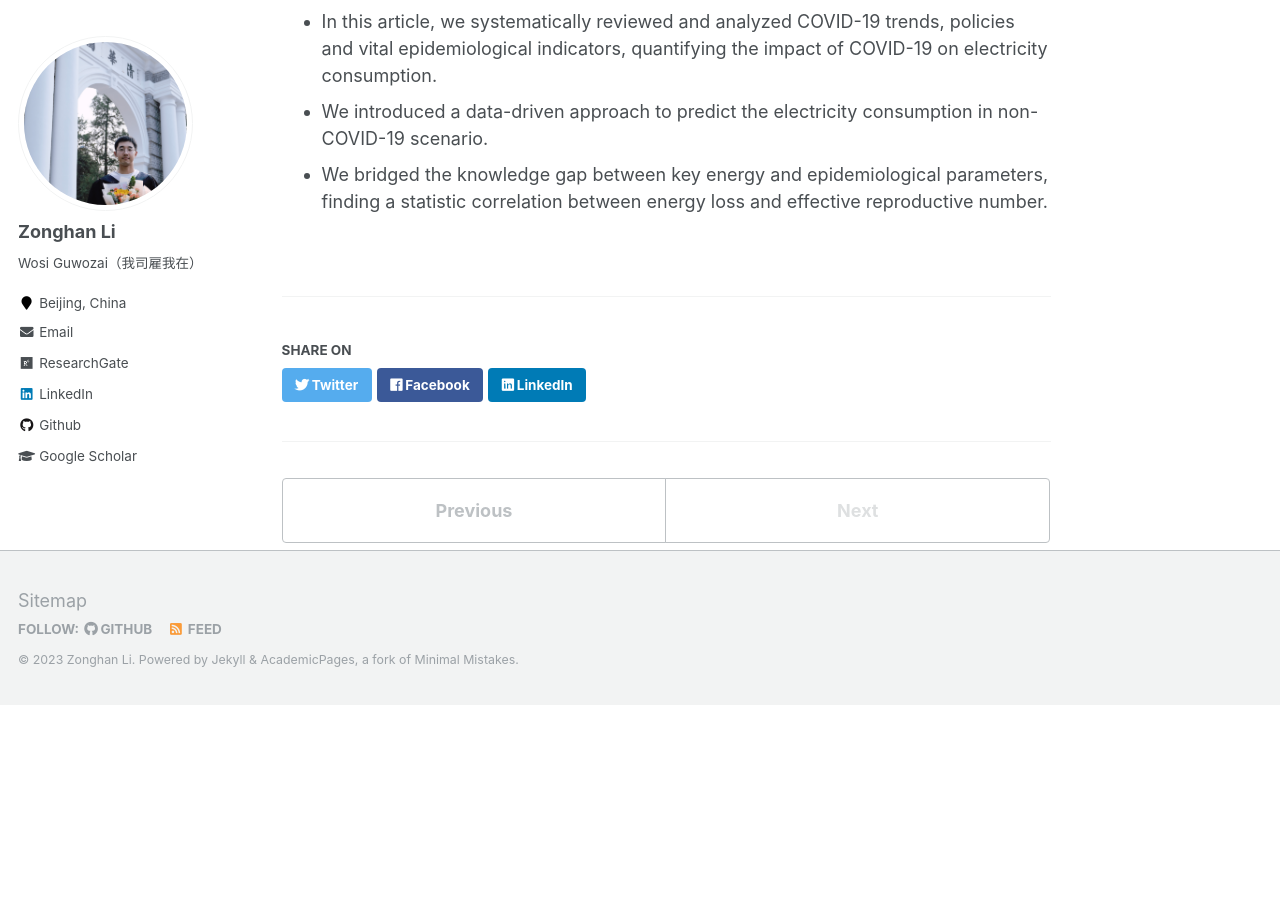
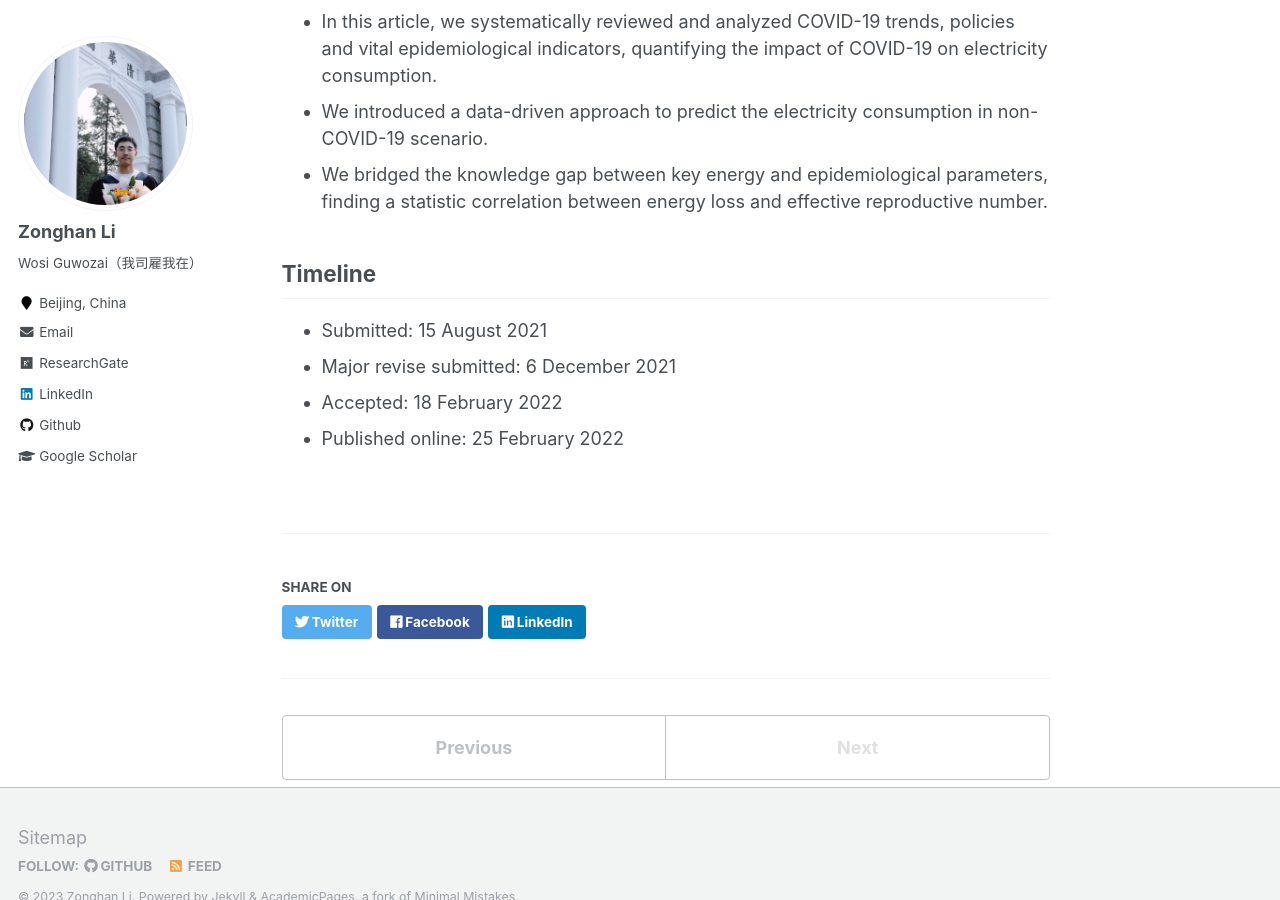
Before and after one commit to lzh3278/lzh.github.io, a Jekyll site: the page built from _publications/ijepes2022.md, in a window 1280 px wide and 900 px high, scrolled down 1050 px. Built offline with Jekyll 4.4.1, drawn with Linux system fonts in a browser that asks for light colours; before the commit the page ends 1755 px from its top, so only the background shows below that.

Commit message:
Update ijepes2022.md

```diff
--- a/_publications/ijepes2022.md
+++ b/_publications/ijepes2022.md
@@ -18,3 +18,10 @@ Highlights
 * In this article, we systematically reviewed and analyzed COVID-19 trends, policies and vital epidemiological indicators, quantifying the impact of COVID-19 on electricity consumption.
 * We introduced a data-driven approach to predict the electricity consumption in non-COVID-19 scenario.
 * We bridged the knowledge gap between key energy and epidemiological parameters, finding a statistic correlation between energy loss and effective reproductive number.
+
+Timeline
+------
+* Submitted: 15 August 2021
+* Major revise submitted: 6 December 2021
+* Accepted: 18 February 2022
+* Published online: 25 February 2022
```
